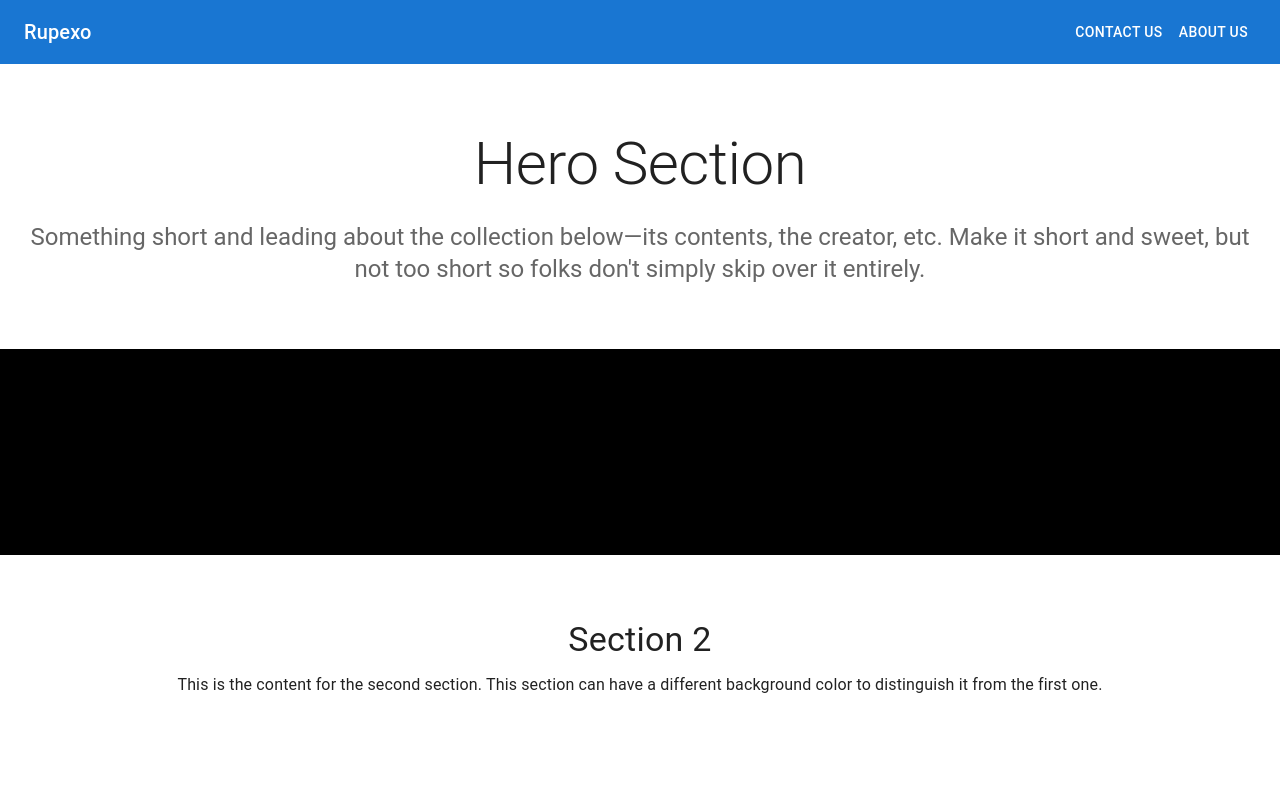
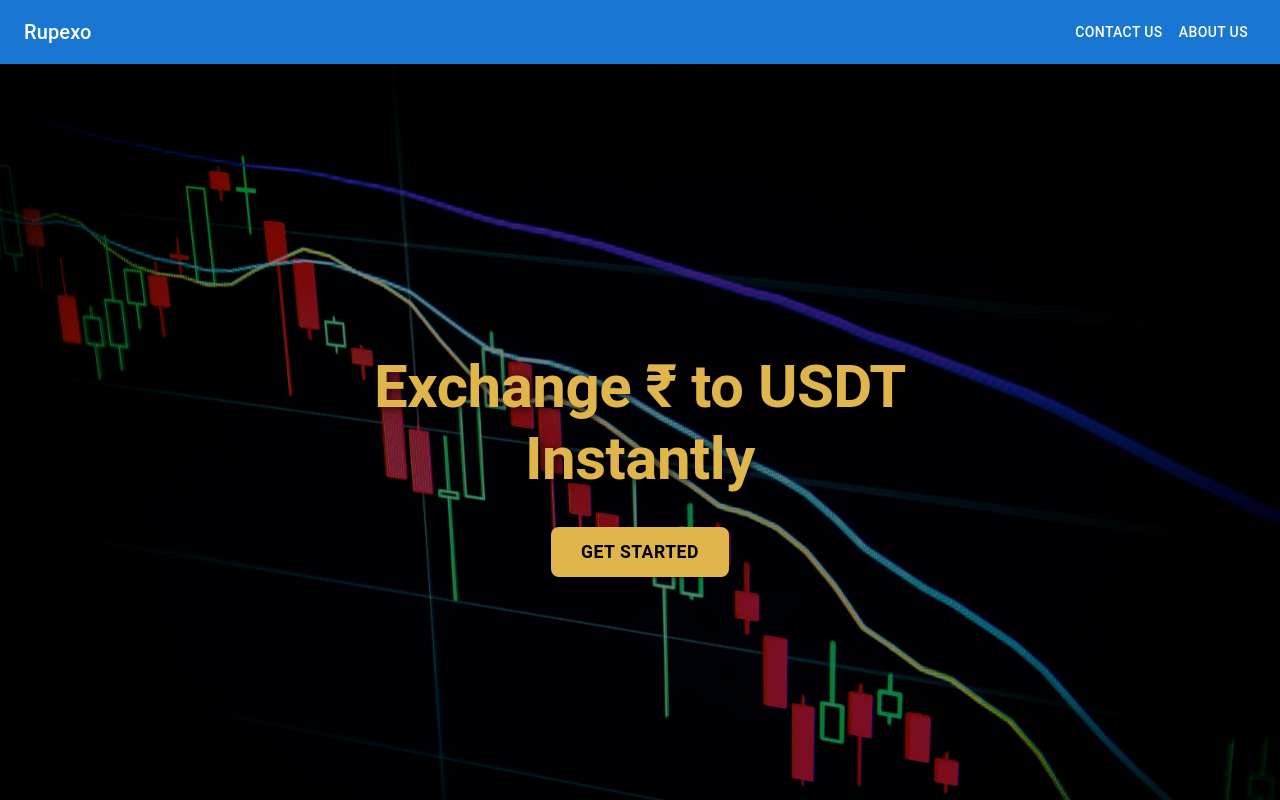
Before and after one commit to akashnagpal1123/rupexo, a React (Vite) app: page / in a window 1280 px wide. Shown: the top 800 px of the page. Built offline with nearby package versions, Linux system fonts and the light colour scheme.

Commit message:
added animation of split in hero section

```diff
--- a/src/components/HomePage/Hero.jsx
+++ b/src/components/HomePage/Hero.jsx
@@ -1,25 +1,113 @@
-import React from 'react';
-import { Box, Container, Typography } from '@mui/material';
+import React, { useRef } from 'react';
+import { Box, Typography, Button } from '@mui/material';
+// eslint-disable-next-line no-unused-vars
+import { motion, useScroll, useTransform } from 'framer-motion';
+
+// A component for the animated background halves
+const BackgroundImageHalf = ({ x, y, clipPath }) => (
+  <motion.div
+    style={{
+      x, // This will be animated based on scroll
+      y, // This will be animated based on scroll
+      position: 'absolute',
+      top: 0,
+      left: 0,
+      width: '100%',
+      height: '100%',
+      backgroundImage: 'url(/images/bg_img.jpg)',
+      backgroundSize: 'cover',
+      backgroundPosition: 'center',
+      clipPath,
+    }}
+  />
+);
 
 const Hero = () => {
+  const targetRef = useRef(null);
+  const { scrollYProgress } = useScroll({
+    target: targetRef,
+    offset: ['start start', 'end start'],
+  });
+
+  // As we scroll, move the halves diagonally
+  const xLeft = useTransform(scrollYProgress, [0, 1], ['0%', '-25%']);
+  const yLeft = useTransform(scrollYProgress, [0, 1], ['0%', '-25%']);
+  const xRight = useTransform(scrollYProgress, [0, 1], ['0%', '25%']);
+  const yRight = useTransform(scrollYProgress, [0, 1], ['0%', '25%']);
+  const contentOpacity = useTransform(scrollYProgress, [0, 0.5], [1, 0]);
+  const contentY = useTransform(scrollYProgress, [0, 0.5], ['0%', '-20%']);
+
+
   return (
-    <Box sx={{ bgcolor: 'background.paper', pt: 8, pb: 6 }}>
-    <Container maxWidth="100%">
+    <Box ref={targetRef} sx={{ position: 'relative', height: '100vh', overflow: 'hidden' }}>
+      {/* Background Layers - now with diagonal clip paths */}
+
+
+            {/* Background Layers */}
+      <BackgroundImageHalf x={xLeft} clipPath="polygon(0 0, 50% 0, 50% 100%, 0 100%)" />
+      <BackgroundImageHalf x={xRight} clipPath="polygon(50% 0, 100% 0, 100% 100%, 50% 100%)" />
+
+
+      {/* Overlay to darken the image */}
+      <Box
+        sx={{
+          position: 'absolute',
+          top: 0,
+          left: 0,
+          right: 0,
+          bottom: 0,
+          backgroundColor: 'rgba(0, 0, 0, 0.5)',
+        }}
+      />
+
+      {/* Content Layer */}
+      <motion.div
+        style={{
+          opacity: contentOpacity,
+          y: contentY,
+          position: 'relative',
+          zIndex: 1,
+          height: '100%',
+          display: 'flex',
+          flexDirection: 'column',
+          alignItems: 'center',
+          justifyContent: 'center',
+          color: '#E0B64C',
+          textAlign: 'center',
+        }}
+      >
         <Typography
+          variant="h2"
           component="h1"
-          variant="h2"
-          align="center"
-          color="text.primary"
           gutterBottom
+          sx={{
+            fontWeight: 'bold',
+            textShadow: '2px 2px 8px rgba(0,0,0,0.7)',
+            lineHeight: 1.2,
+            mb: 4,
+          }}
         >
-          Hero Section
+          Exchange ₹ to USDT
+          <br />
+          Instantly
         </Typography>
-        <Typography variant="h5" align="center" color="text.secondary" paragraph>
-          Something short and leading about the collection below—its contents,
-          the creator, etc. Make it short and sweet, but not too short so folks
-          don&apos;t simply skip over it entirely.
-        </Typography>
-      </Container>
+        <Button
+          variant="contained"
+          sx={{
+            backgroundColor: '#E0B64C',
+            color: 'black',
+            fontWeight: 'bold',
+            padding: '10px 30px',
+            fontSize: '1.1rem',
+            borderRadius: '8px',
+            '&:hover': {
+              backgroundColor: '#C9A444',
+            },
+          }}
+        >
+          Get Started
+        </Button>
+      </motion.div>
     </Box>
   );
 };
```
